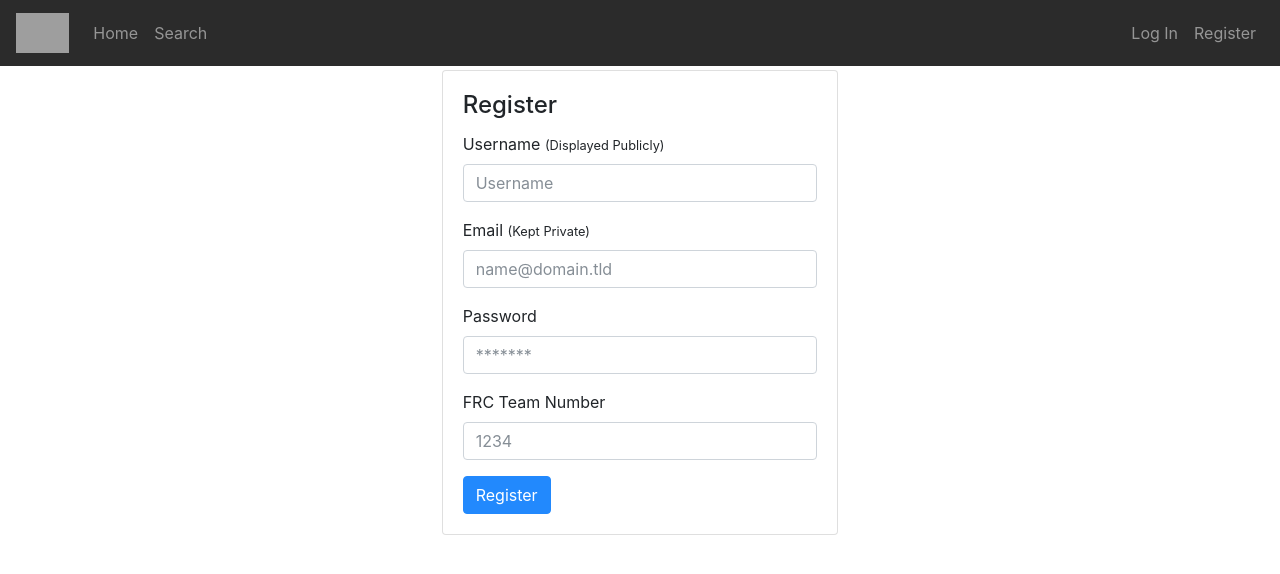
After one commit to dc74089/oneshirt, a Django app: page /register/ in a window 1280 px wide. The commit adds this page. Shown: the top 574 px of the page. Run offline with Django 3.2, Linux system fonts and the light colour scheme; some libraries are stand-ins or nearby versions; grey boxes are pictures that could not be loaded.

Commit message:
Login is now a modal, registration page done

```diff
--- a/trade/templates/trade/auth_login.html
+++ /dev/null
@@ -1 +0,0 @@
-{% extends 'trade/base.html' %}
--- /dev/null
+++ b/trade/templates/trade/auth_register.html
@@ -0,0 +1,35 @@
+{% extends 'trade/base.html' %}
+{% load static %}
+
+{% block content %}
+<div class="row">
+  <div class="col-sm-6 col-md-4 ml-auto mr-auto">
+    <div class="card">
+      <div class="card-body">
+        <h4 class="card-title">Register</h4>
+        <form>
+          <div class="form-group">
+            <label for="username">Username</label>
+            <small>(Displayed Publicly)</small>
+            <input type="text" class="form-control" name="username" id="username" placeholder="Username">
+          </div>
+          <div class="form-group">
+            <label for="email">Email</label>
+            <small>(Kept Private)</small>
+            <input type="email" class="form-control" name="email" id="email" placeholder="name@domain.tld">
+          </div>
+          <div class="form-group">
+            <label for="password">Password</label>
+            <input type="password" class="form-control" name="password" id="password" placeholder="*******">
+          </div>
+          <div class="form-group">
+            <label for="team_no">FRC Team Number</label>
+            <input type="number" class="form-control" name="team_no" id="team_no" placeholder="1234">
+          </div>
+          <button type="submit" class="btn btn-primary">Register</button>
+        </form>
+      </div>
+    </div>
+  </div>
+</div>
+{% endblock %}
--- a/trade/templates/trade/base.html
+++ b/trade/templates/trade/base.html
@@ -22,6 +22,7 @@
   <!-- End required Bootstrap meta tags -->
 </head>
 <body>
+  <!-- Nav Bar -->
   <nav class="navbar navbar-expand-md navbar-dark bg-secondary fixed-top">
     <button class="navbar-toggler" type="button" data-toggle="collapse" data-target="#navItems" aria-controls="navItems" aria-expanded="false" aria-label="Toggle navigation">
       <span class="navbar-toggler-icon"></span>
@@ -29,9 +30,9 @@
 
     <div class="collapse navbar-collapse" id="navItems">
       <a class="navbar-brand" href="{% url 'trade:index' %}">
-        <img src="{% static 'trade/logo_numbermark.svg' %}" height=40>
+        <img src="{% static 'trade/shirt_gradient.svg' %}" height=40>
       </a>
-      <ul class="navbar-nav mr-auto">
+      <ul class="navbar-nav">
         <li class="nav-item">
           <a class="nav-link" href="{% url 'trade:index' %}">Home</a>
         </li>
@@ -42,14 +43,47 @@
       <ul class="navbar-nav ml-auto">
         <li class="nav-item">
           {% if not request.user.is_autheticated %}
-            <a class="nav-link" href="{% url 'trade:login' %}">Log In</a>
+            <a class="nav-link" href="#" data-target="#login_modal" data-toggle="modal">Log In</a>
+          </li>
+          <li class="nav-item">
+            <a class="nav-link" href="{% url 'trade:register' %}">Register</a>
           {% else %}
-            <a class="nav-link" href="#">Log Out</a>
+            <a class="nav-link" href="{% url 'trade:logout' %}">Log Out</a>
           {% endif %}
         </li>
       </ul>
     </div>
   </nav>
+  <!-- Login modal -->
+  <div class="modal fade" id="login_modal" tabindex="-1" role="document" aria-hidden="true" aria-labelledby="login_label">
+    <div class="modal-dialog" role="document">
+      <div class="modal-content">
+        <div class="modal-header">
+          <h4 class="modal-title" id="login_label">Log In</h4>
+          <button type="button" class="close" data-dismiss="modal" aria-label="Close">
+            <span aria-hidden="true">&times;</span>
+          </button>
+        </div>
+          <form action="{% url 'trade:login' %}" method="post">
+            {% csrf_token %}
+            <div class="modal-body">
+              <div class="form-group">
+                <label for="username">Username</label>
+                <input type="text" class="form-control" name="username" id="username" placeholder="Username">
+              </div>
+              <div class="form-group">
+                <label for="password">Password</label>
+                <input type="password" class="form-control" name="password" id="password" placeholder="Password">
+              </div>
+            </div>
+            <div class="modal-footer">
+              <button type="submit" class="btn btn-primary">Log In</button>
+              <button type="button" class="btn btn-secondary" data-dismiss="modal">Close</button>
+            </div>
+        </form>
+      </div>
+    </div>
+  </div>
 
   <main class="container-fluid" style="padding-top: 70px;">
     {% block content %}
--- a/trade/templates/trade/index_home.html
+++ b/trade/templates/trade/index_home.html
@@ -7,7 +7,7 @@
         <h4 class="card-title">Shirt Trading. Simplified.</h4>
         <p class="card-text">1 Shirt alleviates the hassle and chaos of the traditional trading of shirts and other team apparel at <i>FIRST</i> Robotics Competition events. No more excel sheets, searching through massive group chats or forum posts, texting strange numbers, or rushing to your favorite teams as soon as competition begins.</p>
         <p class="card-text">Just register an account, list what you're willing to trade, take a look at what others have posted, and make a trade offer. Head over to our search page to filter by event or find a particular team. It's shirt trading, simplified.</p>
-        <a href="{% url 'trade:login' %}" class="btn btn-primary">Register</a>
+        <a href="{% url 'trade:register' %}" class="btn btn-primary">Register</a>
         <a href="{% url 'trade:search' %}" class="btn ">Search</a>
       </div>
     </div>
--- a/trade/urls.py
+++ b/trade/urls.py
@@ -9,6 +9,8 @@ urlpatterns = [
 
     # Auth
     url(r'^login/$', auth.login, name='login'),
+    url(r'^logout/$', auth.logout, name='logout'),
+    url(r'^register/$', auth.register, name='register'),
 
     #Search
     url(r'^search/$', search.search, name='search'),
--- a/trade/views/auth.py
+++ b/trade/views/auth.py
@@ -1,5 +1,18 @@
-from django.shortcuts import render
+from django.shortcuts import render, redirect
+from django.http import HttpResponse
+
 
 def login(request):
+    if request.method == 'POST':
+        pass
+    else:
+        return HttpResponse(status=400)
+
+
+def register(request):
     if request.method == 'GET':
-        return render(request, 'trade/auth_login.html')
+        return render(request, "trade/auth_register.html")
+
+
+def logout(request):
+    return redirect('trade:index')
```
